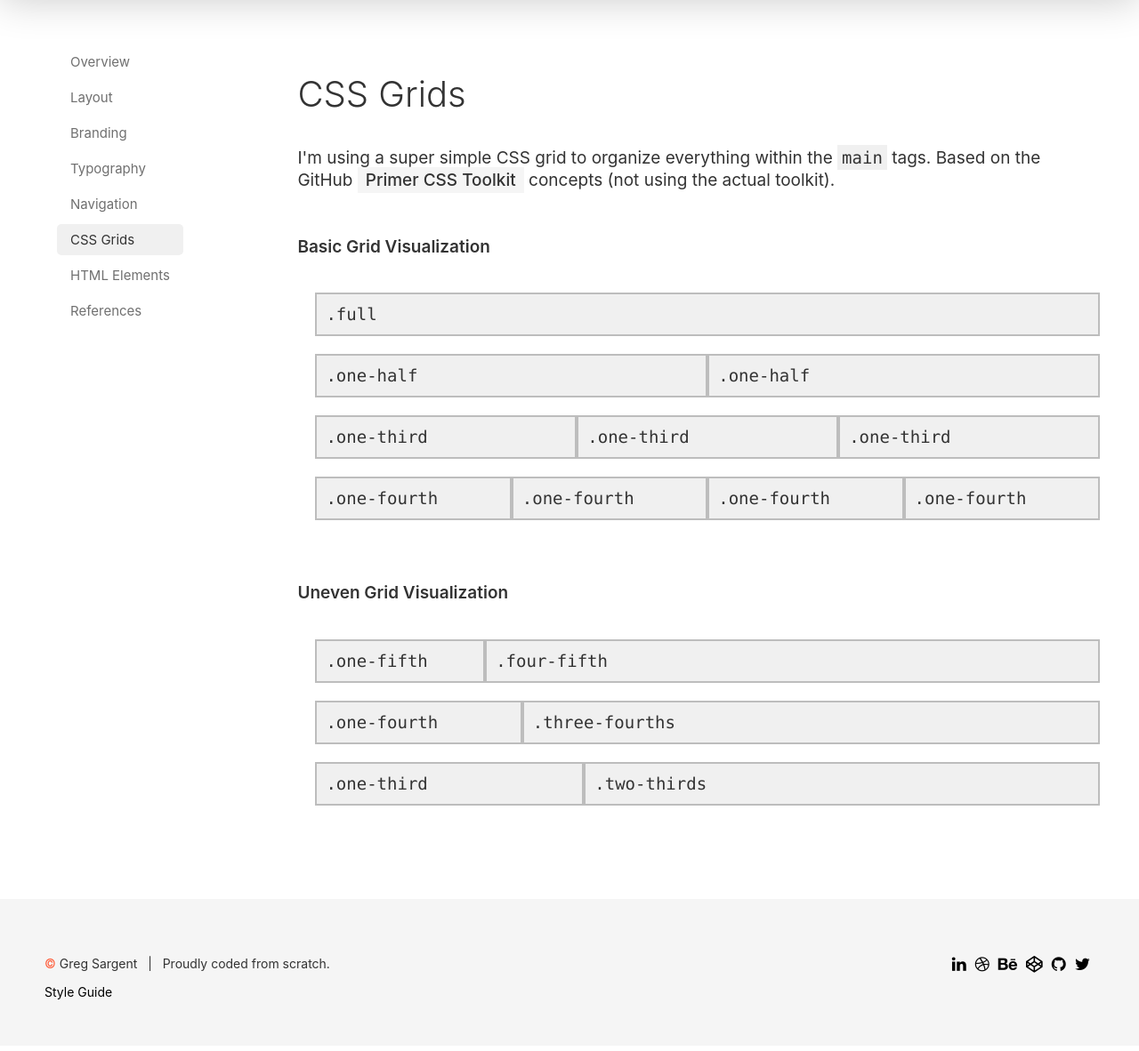
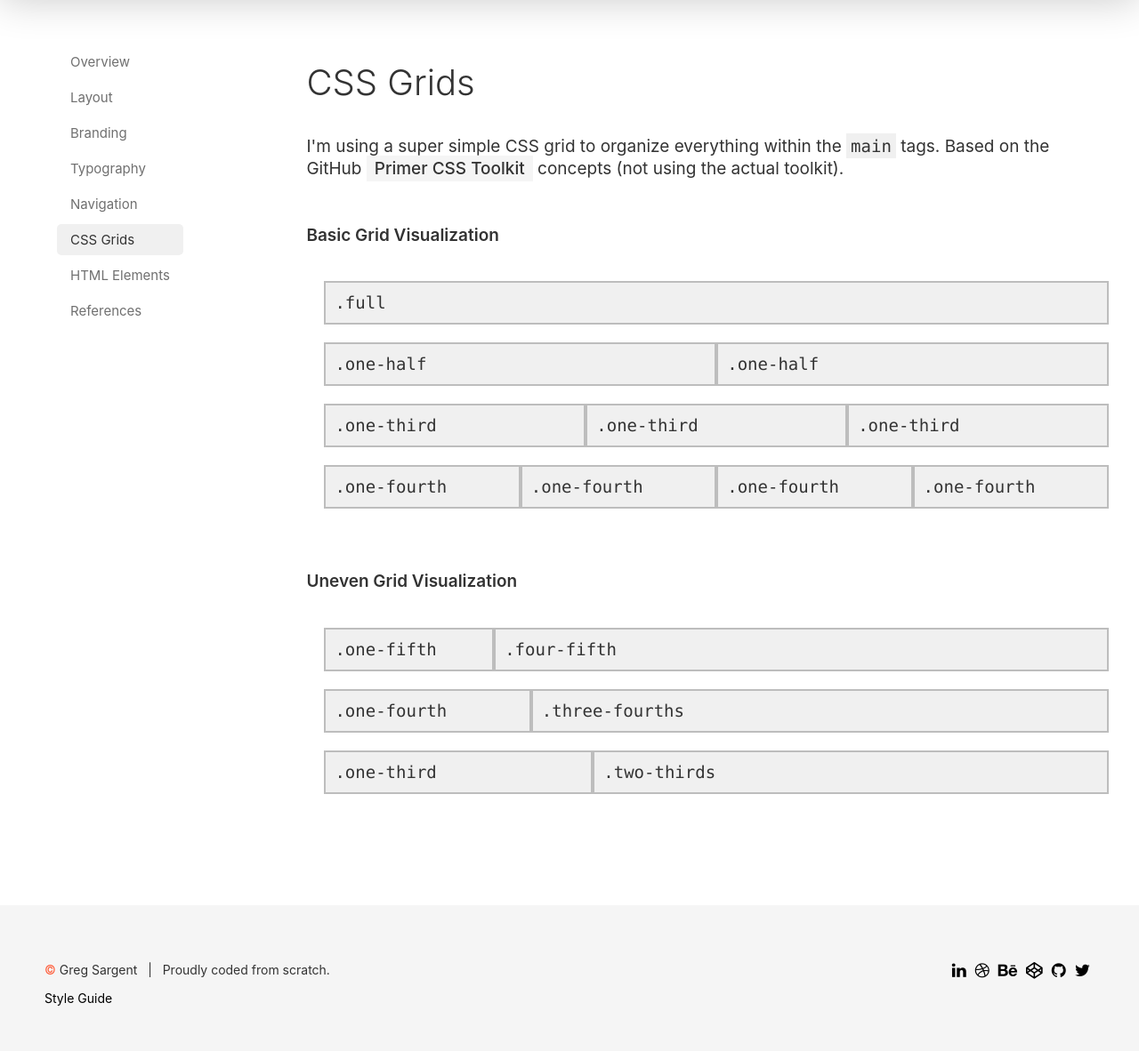
Before and after one commit to gksargent/gsargent.info, a PHP site: page /styleguide/grids.php in a window 1280 px wide. Shown: the part 103-1285 px from the top of the page at 89% size. Before the commit the page ends 1227 px from the top, so only its background shows below. Run offline with PHP 8.4, Linux system fonts and the light colour scheme.

Commit message:
placed all style guide pages in the css grid

```diff
--- a/css/main.processed.css
+++ b/css/main.processed.css
@@ -60,7 +60,8 @@ h1 {
 
 h2 {
   font-size: 40px;
-  font-weight: 300; }
+  font-weight: 300;
+  margin-top: 0; }
 
 h3 {
   font-size: 19px;
@@ -76,7 +77,7 @@ pre {
   margin: 25px 25px 25px 0;
   background-color: #f0f0f0;
   max-width: 600px;
-  overflow: scroll; }
+  overflow: auto; }
 
 tt {
   background-color: #f0f0f0;
@@ -219,11 +220,6 @@ Grid visualization stuff
   width: 100%;
   margin: 10px auto;
   padding: 10px; }
-  .container pre {
-    padding: 0;
-    margin: 0;
-    background-color: transparent;
-    max-width: none; }
 
 .columns {
   display: flex; }
--- a/css/partials/_typography.scss
+++ b/css/partials/_typography.scss
@@ -47,6 +47,7 @@ h1 {
 h2 {
   font-size: 40px;
   font-weight: 300;
+  margin-top: 0;
 }
 
 h3 {
@@ -65,7 +66,7 @@ pre {
   margin: 25px 25px 25px 0;
   background-color: $filled-box-color;
   max-width: 600px;
-  overflow: scroll;
+  overflow: auto;
 }
 
 tt {
--- a/styleguide/elements.php
+++ b/styleguide/elements.php
@@ -26,6 +26,8 @@
     </ul>
   </nav>
   <main>
+    <div class="container">
+
       <h2>HTML Elements</h2>
       <p>Here are all the elements I'll be using throughout the site.</p>
       <h3>Headings</h3>
@@ -53,6 +55,9 @@
         <img src="/assets/images/gregs-office-optimized.jpg" alt="A photo of my office space at home">
         <figcaption><i>Fig 1</i> My home office - bright and happy!</figcaption>
       </figure>
+
+    </div><!-- end container -->
+
   </main>
 </div><!-- end content_wrapper -->
 
--- a/styleguide/grids.php
+++ b/styleguide/grids.php
@@ -26,6 +26,9 @@
     </ul>
   </nav>
   <main>
+
+    <div class="container">
+
       <h2>CSS Grids</h2>
       <p>I'm using a super simple CSS grid to organize everything within the <tt>main</tt> tags. Based on the GitHub <a href="http://primercss.io/" target="_blank">Primer CSS Toolkit</a> concepts (not using the actual toolkit).</p>
       <h3>Basic Grid Visualization</h3>
@@ -125,6 +128,9 @@
 
       </div><!-- end container -->
 
+    </div><!-- end container -->
+
+
   </main>
 </div><!-- end content_wrapper -->
 
--- a/styleguide/index.php
+++ b/styleguide/index.php
@@ -28,6 +28,9 @@
   </nav>
 
   <main>
+
+    <div class="container">
+
       <h2>Overview</h2>
       <h3>Site Purpose</h3>
       <p>This site serves two purposes:</p>
@@ -45,6 +48,7 @@
       <?php // This php pulls in footer.php to create the footer content
       include $_SERVER['DOCUMENT_ROOT'].'/modules/author-snippet.php'; ?>
 
+    </div><!-- end container -->
 
   </main>
 </div><!-- end content_wrapper -->
--- a/styleguide/layout.php
+++ b/styleguide/layout.php
@@ -26,6 +26,9 @@
     </ul>
   </nav>
   <main>
+
+    <div class="container">
+
       <h2>Layout</h2>
       <h3>Sitemap</h3>
       <img src="/assets/images/sitemap.png" width="100%" alt="Landing Page Wireframe">
@@ -38,6 +41,9 @@
       <form method="get" action="/assets/files/960_grid_12_col.psd">
     <button class="primary-button" type="submit">Download PSD</button>
   </form>
+
+    </div><!-- end container -->
+
   </main>
 </div><!-- end content_wrapper -->
 
--- a/styleguide/references.php
+++ b/styleguide/references.php
@@ -26,6 +26,9 @@
     </ul>
   </nav>
   <main>
+
+    <div class="container">
+
       <h2>References</h2>
       <h3>Links to web design examples</h3>
       <ul>
@@ -38,6 +41,9 @@
       <ul>
         <li><a href="https://gist.github.com/murtaugh/cac94695bac33dbdba08" target="_blank">ALA Image Snippets</a> - I've been trying to figure out how to serve both standard resolution images and ultra high resolution images, and it looks like this guy has the solution.</a></li>
       </ul>
+
+    </div><!-- end container -->
+
   </main>
 </div><!-- end content_wrapper -->
 
--- a/styleguide/typography.php
+++ b/styleguide/typography.php
@@ -26,6 +26,9 @@
     </ul>
   </nav>
   <main>
+
+    <div class="container">
+
       <h2>Typography</h2>
       <h3>San Francisco, Segoe &amp; Roboto</h3>
       <p>Major tech companies like Apple, Microsoft and Google have invested massive resources into designing and optimizing the perfect fonts for their system, and the legibility of these fonts are fantastic. And so I thought wouldn't it be pretty sweet to dynamically serve these fonts to visitors of my website. By dynamically serve I mean serve Mac &amp; iOS users the <a href="https://developer.apple.com/fonts/" target="_blank">San Francisco</a> font, Windows users the <a href="https://en.wikipedia.org/wiki/Segoe" target="_blank">Segoe</a> font and Android users <a href="https://fonts.google.com/specimen/Roboto" target="_blank">Roboto</a>. Since these users are already accustomed to these fonts, seeing them on a website would feel natural and familiar. I set out to make it so. Here's the article I found: <a href="https://booking.design/implementing-system-fonts-on-booking-com-a-lesson-learned-bdc984df627f" target="_blank">Medium article.</a></p>
@@ -43,6 +46,8 @@
     background-color: whitesmoke;
   }</pre>
 
+    </div><!-- end container -->
+
   </main>
 </div><!-- end content_wrapper -->
 
```
Also changed, not shown: css/partials/_grids.scss (+0 -7 lines), styleguide/navigation.php (+6 -1 lines), templates/page-template.php (+8 -0 lines), 1 other file. Lines whose indentation alone changed are shown as unchanged.
